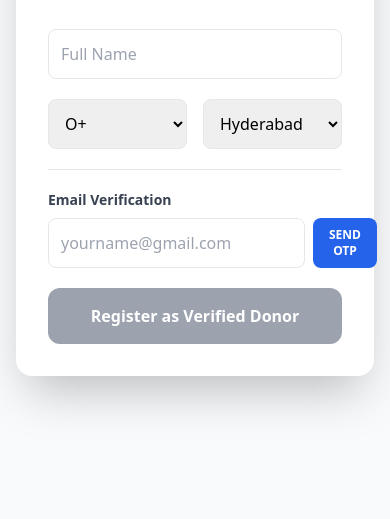
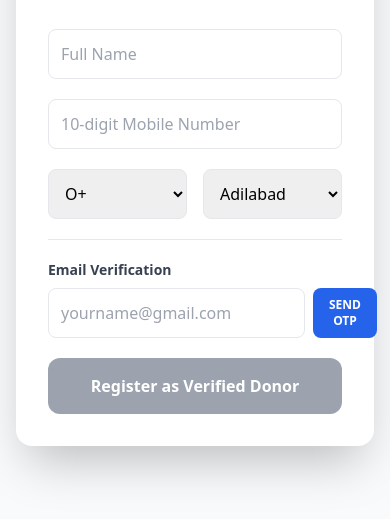
Before and after one commit to jogu-muralikrishna/Life-Saver, a plain HTML site: page register-donor.html in a window 390 px wide. Shown: the part 227-746 px from the top of the page. Drawn offline with nearby package versions, Linux system fonts and the light colour scheme.

Commit message:
Add phone number field to donor registration form
Added phone number input field to donor registration form and updated form submission logic to include phone number.

```diff
--- a/register-donor.html
+++ b/register-donor.html
@@ -2,24 +2,23 @@
 <html lang="en">
 <head>
     <meta charset="UTF-8">
+    <title>Register - Verified Blood Donor</title>
     <meta name="viewport" content="width=device-width, initial-scale=1.0">
-    <title>Register - Verified Blood Donor</title>
 
     <script src="https://cdn.tailwindcss.com"></script>
     <script src="https://unpkg.com/lucide@latest"></script>
 
-    <!-- EmailJS CDN -->
+    <!-- EmailJS -->
     <script src="https://cdn.jsdelivr.net/npm/@emailjs/browser@3/dist/email.min.js"></script>
-
-    <!-- Initialize EmailJS OUTSIDE module -->
     <script>
-        emailjs.init("e01E864mHAh1Vy6xn");
+        emailjs.init("e01E864mHAh1Vy6xn");  <!-- Your Public Key -->
     </script>
 </head>
 
 <body class="bg-[#f8fafc] min-h-screen p-4">
 
 <div class="max-w-xl mx-auto bg-white rounded-2xl shadow-2xl p-8 mt-10">
+
     <header class="text-center mb-8">
         <a href="index.html" class="text-green-600 flex items-center justify-center gap-1 mb-2 text-sm">
             <i data-lucide="arrow-left" size="14"></i> Back to Home
@@ -29,8 +28,20 @@
     </header>
 
     <form id="donorForm" class="space-y-5">
-        <input type="text" id="fullName" placeholder="Full Name" required class="w-full p-3 border rounded-lg outline-none focus:ring-2 focus:ring-green-500">
 
+        <!-- Full Name -->
+        <input type="text" id="fullName"
+            placeholder="Full Name"
+            required
+            class="w-full p-3 border rounded-lg outline-none focus:ring-2 focus:ring-green-500">
+
+        <!-- Phone Number (NEW ADDED) -->
+        <input type="tel" id="phone"
+            placeholder="10-digit Mobile Number"
+            required
+            class="w-full p-3 border rounded-lg outline-none focus:ring-2 focus:ring-green-500">
+
+        <!-- Blood + City -->
         <div class="grid grid-cols-2 gap-4">
             <select id="bloodGroup" class="p-3 border rounded-lg outline-none">
                 <option>O+</option>
@@ -44,25 +55,70 @@
             </select>
 
             <select id="city" class="p-3 border rounded-lg outline-none">
-                <option>Hyderabad</option>
-                <option>Secunderabad</option>
+    <option>Adilabad</option>
+    <option>Bhadradri Kothagudem</option>
+    <option>Hanamkonda</option>
+    <option>Hyderabad</option>
+    <option>Jagtial</option>
+    <option>Jangaon</option>
+    <option>Jayashankar Bhupalpally</option>
+    <option>Jogulamba Gadwal</option>
+    <option>Kamareddy</option>
+    <option>Karimnagar</option>
+    <option>Khammam</option>
+    <option>Kumuram Bheem Asifabad</option>
+    <option>Mahabubabad</option>
+    <option>Mahabubnagar</option>
+    <option>Mancherial</option>
+    <option>Medak</option>
+    <option>Medchal-Malkajgiri</option>
+    <option>Mulugu</option>
+    <option>Nagarkurnool</option>
+    <option>Nalgonda</option>
+    <option>Narayanpet</option>
+    <option>Nirmal</option>
+    <option>Nizamabad</option>
+    <option>Peddapalli</option>
+    <option>Rajanna Sircilla</option>
+    <option>Ranga Reddy</option>
+    <option>Sangareddy</option>
+    <option>Siddipet</option>
+    <option>Suryapet</option>
+    <option>Vikarabad</option>
+    <option>Wanaparthy</option>
+    <option>Warangal</option>
+    <option>Yadadri Bhuvanagiri</option>
             </select>
         </div>
 
+        <!-- Email Verification -->
         <div class="border-t pt-5">
-            <label class="block text-sm font-bold text-gray-700 mb-2">Email Verification</label>
+            <label class="block text-sm font-bold text-gray-700 mb-2">
+                Email Verification
+            </label>
+
             <div class="flex gap-2">
-                <input type="email" id="email" placeholder="yourname@gmail.com" required class="flex-1 p-3 border rounded-lg outline-none">
-                <button type="button" id="sendOtpBtn" class="bg-blue-600 text-white px-4 rounded-lg text-xs font-bold uppercase">
+                <input type="email" id="email"
+                    placeholder="yourname@gmail.com"
+                    required
+                    class="flex-1 p-3 border rounded-lg outline-none">
+
+                <button type="button"
+                    id="sendOtpBtn"
+                    class="bg-blue-600 text-white px-4 rounded-lg text-xs font-bold uppercase">
                     Send OTP
                 </button>
             </div>
 
             <div id="otpBox" class="hidden mt-4">
                 <div class="flex gap-2">
-                    <input type="text" id="otpInput" placeholder="Enter 6-digit Code"
-                        class="flex-1 p-3 border-2 border-blue-400 rounded-lg outline-none text-center font-bold tracking-widest">
-                    <button type="button" id="verifyBtn"
+                    <input type="text"
+                        id="otpInput"
+                        placeholder="Enter 6-digit Code"
+                        class="flex-1 p-3 border-2 border-blue-400 rounded-lg text-center font-bold">
+
+                    <button type="button"
+                        id="verifyBtn"
                         class="bg-green-600 text-white px-6 rounded-lg font-bold">
                         Verify
                     </button>
@@ -70,14 +126,18 @@
             </div>
         </div>
 
-        <button type="submit" id="submitBtn" disabled
-            class="w-full bg-gray-400 text-white py-4 rounded-xl font-bold transition-all cursor-not-allowed mt-6">
+        <!-- Submit -->
+        <button type="submit"
+            id="submitBtn"
+            disabled
+            class="w-full bg-gray-400 text-white py-4 rounded-xl font-bold cursor-not-allowed mt-6">
             Register as Verified Donor
         </button>
+
     </form>
 </div>
 
-<!-- Firebase Script -->
+<!-- Firebase + Logic -->
 <script type="module">
 
 import { initializeApp } from "https://www.gstatic.com/firebasejs/12.9.0/firebase-app.js";
@@ -99,6 +159,7 @@ const db = getDatabase(app);
 let generatedOTP;
 let isVerified = false;
 
+/* SEND OTP */
 document.getElementById('sendOtpBtn').addEventListener('click', function () {
 
     const email = document.getElementById('email').value;
@@ -131,11 +192,13 @@ document.getElementById('sendOtpBtn').addEventListener('click', function () {
         });
 });
 
+/* VERIFY OTP */
 document.getElementById('verifyBtn').addEventListener('click', function () {
 
     const enteredOtp = document.getElementById('otpInput').value;
 
     if (enteredOtp == generatedOTP) {
+
         isVerified = true;
         alert("Verification Successful");
 
@@ -147,11 +210,13 @@ document.getElementById('verifyBtn').addEventListener('click', function () {
         document.getElementById('otpBox').classList.add('hidden');
         document.getElementById('email').readOnly = true;
         document.getElementById('sendOtpBtn').disabled = true;
+
     } else {
         alert("Invalid OTP");
     }
 });
 
+/* SUBMIT */
 document.getElementById('donorForm').addEventListener('submit', function (e) {
 
     e.preventDefault();
@@ -163,6 +228,7 @@ document.getElementById('donorForm').addEventListener('submit', function (e) {
 
     const donorData = {
         name: document.getElementById('fullName').value,
+        phone: document.getElementById('phone').value,   // ✅ FIXED
         bloodGroup: document.getElementById('bloodGroup').value,
         city: document.getElementById('city').value,
         email: document.getElementById('email').value,
```
